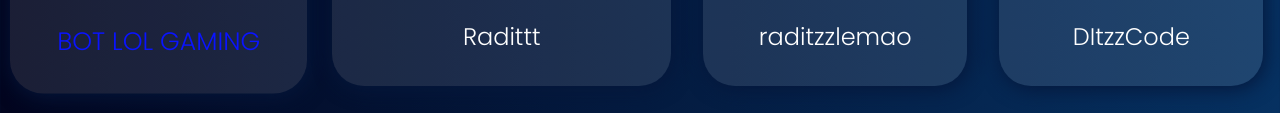
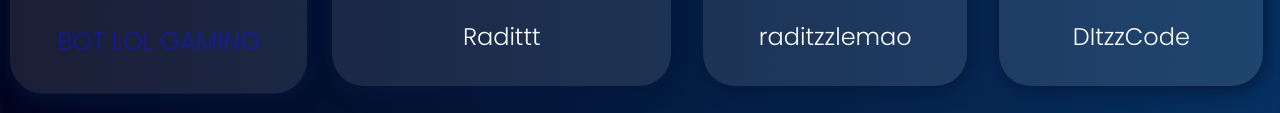
Before and after one commit to DItzzCode/DItzzCode.github.io, a website: page index.html in a window 1280 px wide. In both pictures the pointer is over the link "BOT LOL GAMING". Shown: the part 3632-3745 px from the top of the page. Drawn offline with Linux system fonts and the light colour scheme.

Commit message:
Update style.css

```diff
--- a/style.css
+++ b/style.css
@@ -409,5 +409,5 @@ margin-left: 1em;
 }
 
 .contact-content > a:hover {
-  color:rgba(10 , 20 , 255 , 1);
+  color:rgba(10 , 20 , 255 , 0.5);
 }
```
